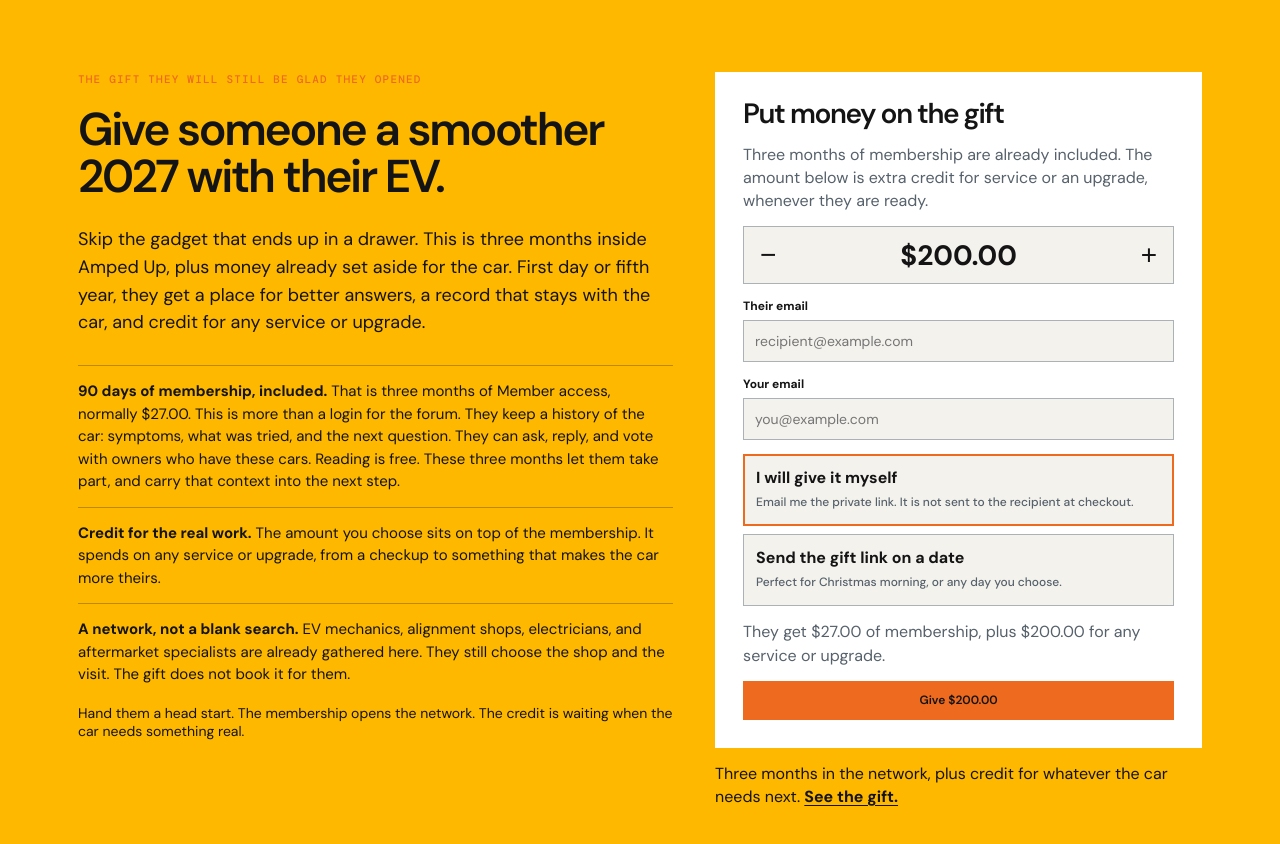
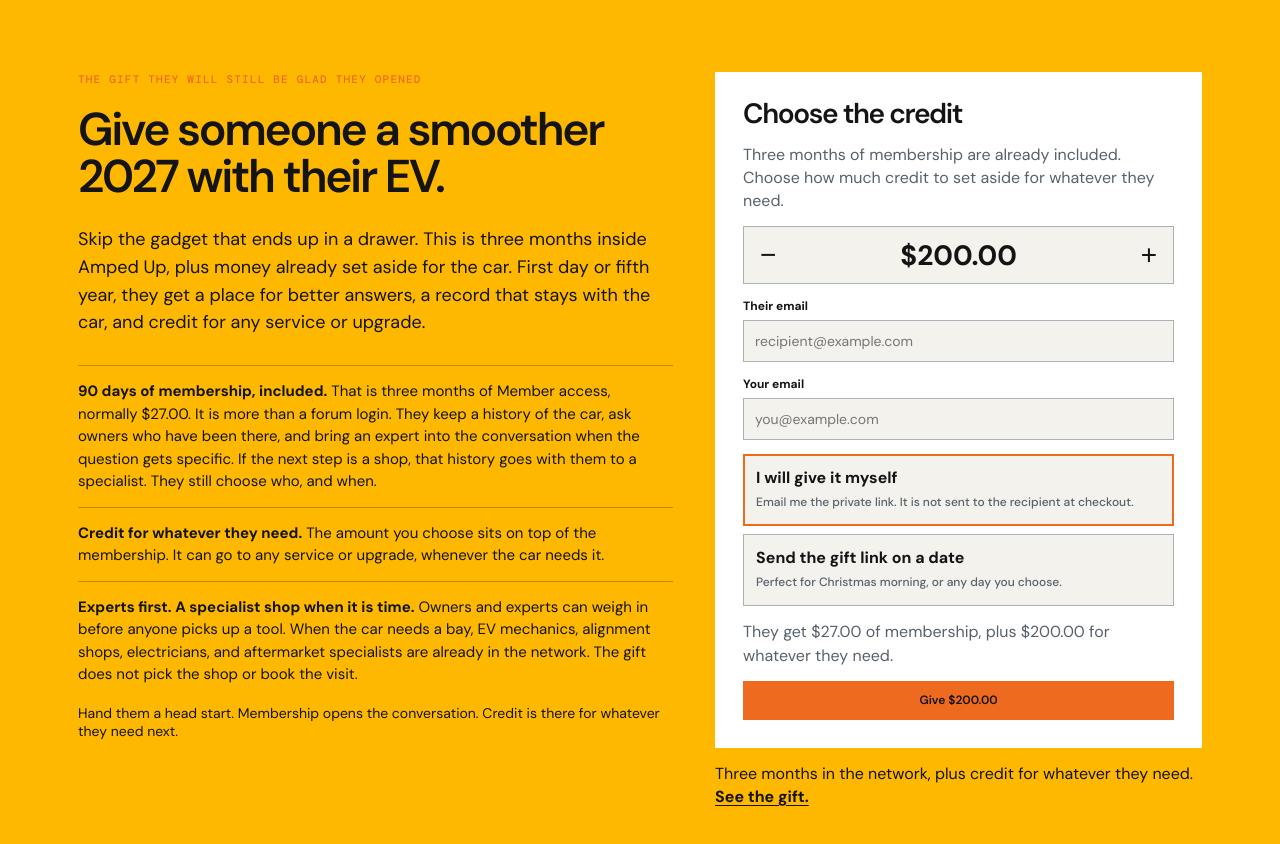
Before and after one commit to erichester76/volt-yard, a Next.js app: page /black-friday in a window 1280 px wide. Shown: the top 844 px of the page. Built offline with nearby package versions, Linux system fonts and the light colour scheme; no server answers; the database is empty; a web font is replaced by a local one.

Commit message:
style: sell experts, shops, and credit for whatever they need

```diff
--- a/app/black-friday/page.tsx
+++ b/app/black-friday/page.tsx
@@ -54,17 +54,17 @@ export default function BlackFridayPage() {
         <h1 className="heading-primary">Give someone a smoother 2027 with their EV.</h1>
         <p className="intro">Skip the gadget that ends up in a drawer. This is three months inside Amped Up, plus money already set aside for the car. First day or fifth year, they get a place for better answers, a record that stays with the car, and credit for any service or upgrade.</p>
         <ol className="gift-offer-story">
-          <li><b>{giftMembershipDays} days of membership, included.</b> That is three months of Member access, normally {money(giftMembershipValueCents)}. This is more than a login for the forum. They keep a history of the car: symptoms, what was tried, and the next question. They can ask, reply, and vote with owners who have these cars. Reading is free. These three months let them take part, and carry that context into the next step.</li>
-          <li><b>Credit for the real work.</b> The amount you choose sits on top of the membership. It spends on any service or upgrade, from a checkup to something that makes the car more theirs.</li>
-          <li><b>A network, not a blank search.</b> EV mechanics, alignment shops, electricians, and aftermarket specialists are already gathered here. They still choose the shop and the visit. The gift does not book it for them.</li>
+          <li><b>{giftMembershipDays} days of membership, included.</b> That is three months of Member access, normally {money(giftMembershipValueCents)}. It is more than a forum login. They keep a history of the car, ask owners who have been there, and bring an expert into the conversation when the question gets specific. If the next step is a shop, that history goes with them to a specialist. They still choose who, and when.</li>
+          <li><b>Credit for whatever they need.</b> The amount you choose sits on top of the membership. It can go to any service or upgrade, whenever the car needs it.</li>
+          <li><b>Experts first. A specialist shop when it is time.</b> Owners and experts can weigh in before anyone picks up a tool. When the car needs a bay, EV mechanics, alignment shops, electricians, and aftermarket specialists are already in the network. The gift does not pick the shop or book the visit.</li>
         </ol>
-        <p className="gift-offer-limit">Hand them a head start. The membership opens the network. The credit is waiting when the car needs something real.</p>
+        <p className="gift-offer-limit">Hand them a head start. Membership opens the conversation. Credit is there for whatever they need next.</p>
         <CatalogTeaser compact title="The credit can go to things like" />
       </div>
       <div className="gift-offer-aside">
         <form className="gift-offer-form" onSubmit={buy}>
-          <h2>Put money on the gift</h2>
-          <p>Three months of membership are already included. The amount below is extra credit for service or an upgrade, whenever they are ready.</p>
+          <h2>Choose the credit</h2>
+          <p>Three months of membership are already included. Choose how much credit to set aside for whatever they need.</p>
           <div className="gift-amount-stepper">
             <button type="button" aria-label="Decrease gift amount by 100 dollars" onClick={() => changeAmount(-1)} disabled={creditCents <= giftCreditMinimumCents}>−</button>
             <strong>{money(creditCents)}</strong>
@@ -85,11 +85,11 @@ export default function BlackFridayPage() {
             </label>
           </div>
           {delivery === "scheduled" && <label className="gift-date-field">Delivery date<input required type="date" value={sendOn} min={new Date().toISOString().slice(0, 10)} onChange={(event) => setSendOn(event.target.value)} onClick={(event) => { try { event.currentTarget.showPicker(); } catch { /* The picker is already open. */ } }} /></label>}
-          <p className="gift-offer-summary">They get {money(giftMembershipValueCents)} of membership, plus {money(creditCents)} for any service or upgrade.</p>
+          <p className="gift-offer-summary">They get {money(giftMembershipValueCents)} of membership, plus {money(creditCents)} for whatever they need.</p>
           <Button disabled={submitting}>{submitting ? "Taking you to checkout..." : `Give ${money(creditCents)}`}</Button>
           {message && <p className="form-message" role="alert">{message}</p>}
         </form>
-        <p className="gift-offer-preview">Three months in the network, plus credit for whatever the car needs next. <Link href="/gift-landing/example">See the gift.</Link></p>
+        <p className="gift-offer-preview">Three months in the network, plus credit for whatever they need. <Link href="/gift-landing/example">See the gift.</Link></p>
       </div>
     </div></section>
   </main>;
```
